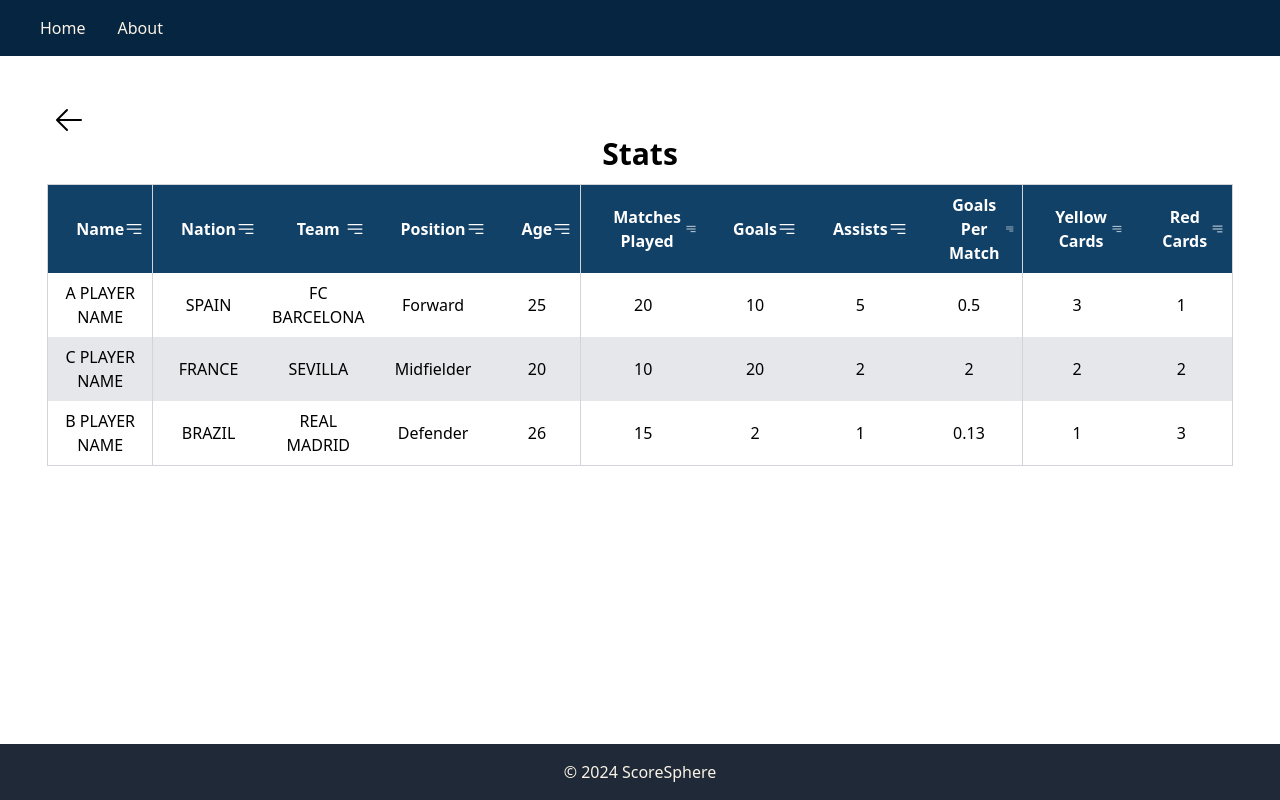
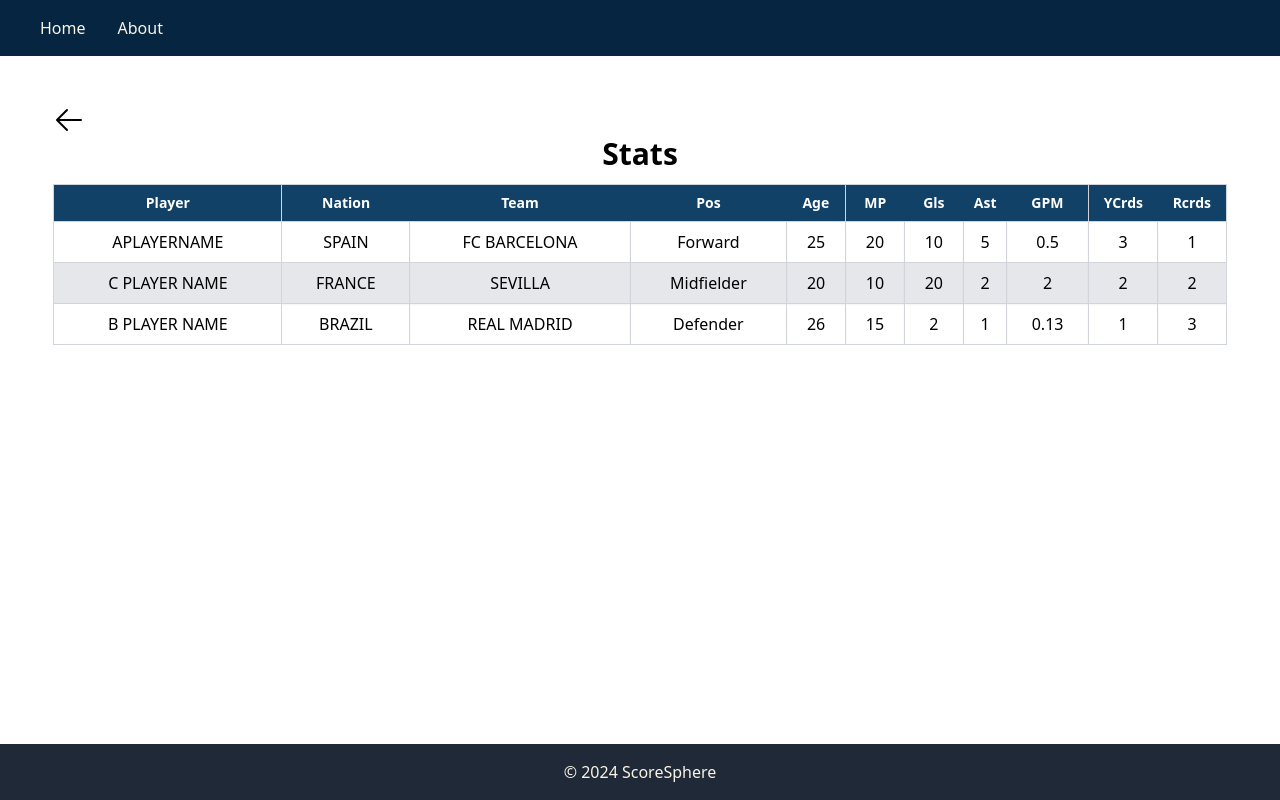
Before and after one commit to avallip443/scoresphere, a React (Vite) app: page /stats in a window 1280 px wide. Built offline with nearby package versions, Linux system fonts and the light colour scheme.

Commit message:
create responsive table

```diff
--- a/src/components/Stats/StatsTable.tsx
+++ b/src/components/Stats/StatsTable.tsx
@@ -1,5 +1,4 @@
 import React, { useState } from "react";
-import { Bars3BottomRightIcon } from "@heroicons/react/24/outline";
 
 interface PlayerStats {
   name: string;
@@ -16,7 +15,7 @@ interface PlayerStats {
 
 const data: PlayerStats[] = [
   {
-    name: "A PLAYER NAME",
+    name: "APLAYERNAME",
     nation: "SPAIN",
     team: "FC BARCELONA",
     position: "Forward",
@@ -107,131 +106,70 @@ const StatsTable: React.FC = () => {
     setSortOrder(newSortOrder);
   };
 
+
   return (
-    <table className="w-11/12 mt-3 border-collapse border border-gray-300">
+    <div className="w-11/12 overflow-x-auto">
+      <table className="w-full mt-3 table-auto border-collapse border border-gray-300">
         <thead>
-        <tr className="bg-primary text-[#ffffff]">
+          <tr className="bg-primary text-[#ffffff] text-center text-sm cursor-pointer">
             <th
-            className="border-r border-gray-300 p-2 cursor-pointer"
+              className="border-r border-gray-300 sticky left-0 h-fit bg-primary py-2"
               onClick={() => sortByString("name")}
             >
-            <div className="flex justify-between items-center">
-              <p className="flex-grow text-center ml-5">Name</p>
-              <Bars3BottomRightIcon className="h-5 w-5" />
-            </div>
+              Player
             </th>
+            <th onClick={() => sortByString("nation")}>Nation</th>
+            <th onClick={() => sortByString("team")}>Team</th>
+            <th onClick={() => sortByString("position")}>Pos</th>
             <th
-            className="p-2 cursor-pointer"
-            onClick={() => sortByString("nation")}
-          >
-            <div className="flex justify-between items-center">
-              <p className="flex-grow text-center ml-5">Nation</p>
-              <Bars3BottomRightIcon className="h-5 w-5" />
-            </div>
-          </th>
-          <th
-            className="p-2 cursor-pointer"
-            onClick={() => sortByString("team")}
-          >
-            <div className="flex justify-between items-center">
-              <p className="flex-grow text-center ml-5">Team</p>
-              <Bars3BottomRightIcon className="h-5 w-5" />
-            </div>
-          </th>
-          <th
-            className="p-2 cursor-pointer"
-            onClick={() => sortByString("position")}
-          >
-            <div className="flex justify-between items-center">
-              <p className="flex-grow text-center ml-5">Position</p>
-              <Bars3BottomRightIcon className="h-5 w-5" />
-            </div>
-          </th>
-          <th
-            className="border-r border-gray-300 p-2 cursor-pointer"
+              className="border-r border-gray-300"
               onClick={() => sortByNumber("age")}
             >
-            <div className="flex justify-between items-center">
-              <p className="flex-grow text-center ml-5">Age</p>
-              <Bars3BottomRightIcon className="h-5 w-5" />
-            </div>
+              Age
             </th>
+            <th onClick={() => sortByNumber("matchesPlayed")}>
+              MP
+            </th>
+            <th onClick={() => sortByNumber("goals")}>Gls</th>
+            <th onClick={() => sortByNumber("assists")}>Ast</th>
             <th
-            className="p-2 cursor-pointer"
-            onClick={() => sortByNumber("matchesPlayed")}
-          >
-            <div className="flex justify-between items-center">
-              <p className="flex-grow text-center ml-5">Matches Played</p>
-              <Bars3BottomRightIcon className="h-5 w-5" />
-            </div>
-          </th>
-          <th
-            className="p-2 cursor-pointer"
-            onClick={() => sortByNumber("goals")}
-          >
-            <div className="flex justify-between items-center">
-              <p className="flex-grow text-center ml-5">Goals</p>
-              <Bars3BottomRightIcon className="h-5 w-5" />
-            </div>
-          </th>
-          <th
-            className="p-2 cursor-pointer"
-            onClick={() => sortByNumber("assists")}
-          >
-            <div className="flex justify-between items-center">
-              <p className="flex-grow text-center ml-5">Assists</p>
-              <Bars3BottomRightIcon className="h-5 w-5" />
-            </div>
-          </th>
-          <th
-            className="border-r border-gray-300 p-2 cursor-pointer"
+              className="border-r border-gray-300"
               onClick={sortByGoalsPerMatch}
             >
-            <div className="flex justify-between items-center">
-              <p className="flex-grow text-center ml-5">Goals Per Match</p>
-              <Bars3BottomRightIcon className="h-5 w-5" />
-            </div>
+              GPM
             </th>
-          <th
-            className="p-2 cursor-pointer"
-            onClick={() => sortByNumber("yellowCards")}
-          >
-            <div className="flex justify-between items-center">
-              <p className="flex-grow text-center ml-5">Yellow Cards</p>
-              <Bars3BottomRightIcon className="h-5 w-5" />
-            </div>
-          </th>
-          <th
-            className="p-2 cursor-pointer"
-            onClick={() => sortByNumber("redCards")}
-          >
-            <div className="flex justify-between items-center">
-              <p className="flex-grow text-center ml-5">Red Cards</p>
-              <Bars3BottomRightIcon className="h-5 w-5" />
-            </div>
-          </th>
+            <th onClick={() => sortByNumber("yellowCards")}>YCrds</th>
+            <th onClick={() => sortByNumber("redCards")}>Rcrds</th>
           </tr>
         </thead>
+
         <tbody>
           {sortedData.map((player, index) => (
-          <tr key={index} className="even:bg-gray-200 text-center">
-            <td className="border-r border-gray-300 p-2">{player.name}</td>
-            <td className="p-2">{player.nation}</td>
-            <td className="p-2">{player.team}</td>
-            <td className="p-2">{player.position}</td>
-            <td className="border-r border-gray-300 p-2">{player.age}</td>
-            <td className="p-2">{player.matchesPlayed}</td>
-            <td className="p-2">{player.goals}</td>
-            <td className="p-2">{player.assists}</td>
-            <td className="border-r border-gray-300 p-2">
+            <tr key={index} className="even:bg-gray-200 text-center ">
+              <td
+                className={`left-0 sticky ${
+                  index % 2 === 0 ? "bg-[#ffffff]" : "bg-gray-200"
+                }`}
+              >
+                {player.name}
+              </td>
+              <td>{player.nation}</td>
+              <td>{player.team}</td>
+              <td>{player.position}</td>
+              <td>{player.age}</td>
+              <td>{player.matchesPlayed}</td>
+              <td>{player.goals}</td>
+              <td>{player.assists}</td>
+              <td>
                 {Math.round((player.goals / player.matchesPlayed) * 100) / 100}
               </td>
-            <td className="p-2">{player.yellowCards}</td>
-            <td className="p-2">{player.redCards}</td>
+              <td>{player.yellowCards}</td>
+              <td>{player.redCards}</td>
             </tr>
           ))}
         </tbody>
       </table>
+    </div>
   );
 };
 
--- a/src/index.css
+++ b/src/index.css
@@ -1,3 +1,11 @@
 @tailwind base;
 @tailwind components;
 @tailwind utilities;
+
+
+@layer components {
+    td {
+        @apply border-solid border-gray-300 border py-2 px-2 shadow-sm hover:bg-accent;
+    }
+
+}
```
Lines whose indentation alone changed are shown as unchanged.
